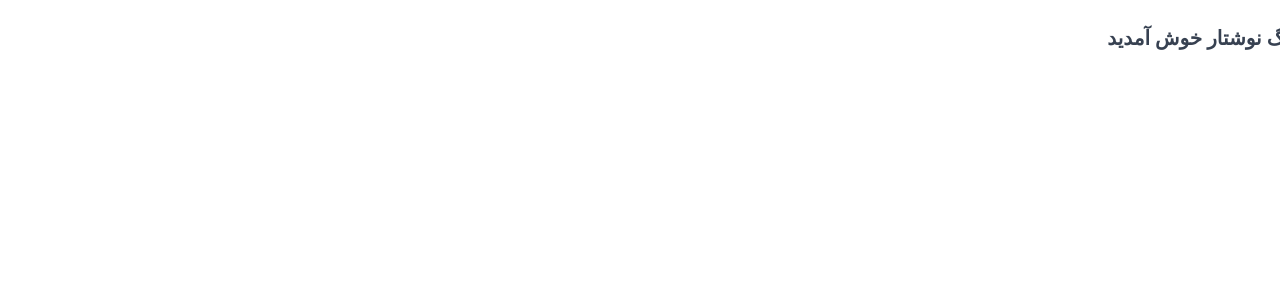
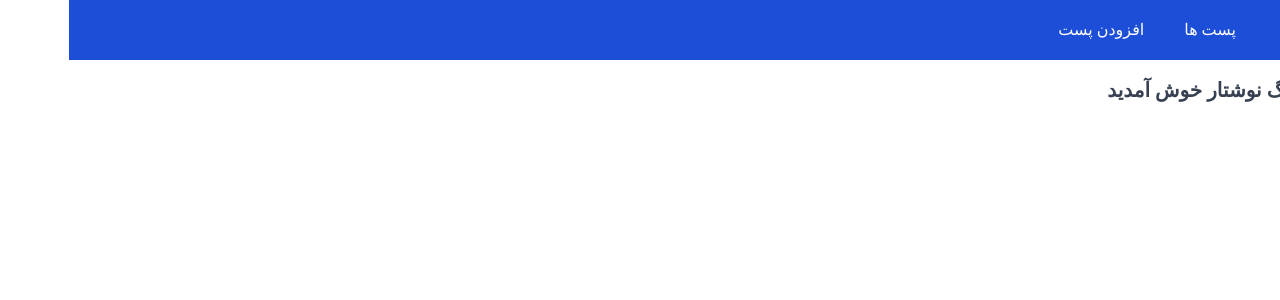
Before and after one commit to s8990/Neveshtar-Blog-App, a Next.js app: page / in a window 1280 px wide. Shown: the top 300 px of the page. Built offline with nearby package versions, Linux system fonts and the light colour scheme.

Commit message:
style: add container to tailwind config and use it in layout

```diff
--- a/src/components/DefaultLayout/Footer/index.tsx
+++ b/src/components/DefaultLayout/Footer/index.tsx
@@ -1,7 +1,7 @@
 export default function Footer({}) {
     return (
-        <>
+        <div className="container p-4">
             footer
-        </>
+        </div>
     )
 }
--- a/src/components/DefaultLayout/Header/index.tsx
+++ b/src/components/DefaultLayout/Header/index.tsx
@@ -1,7 +1,28 @@
+import Link from "next/link";
+
 export default function Header({}) {
     return (
-    <>
-        header
-    </>
+        <div className="bg-colorPrimary text-colorPrimaryForeground">
+            <div className="container flex flex-col sm:flex-row sm:items-center gap-4">
+                <div className="p-4">
+                    <Link href="#">
+                        <h6 className="font-semibold text-lg">نوشتار</h6>
+                    </Link>
+                </div>
+
+                <ul className="sm:flex-1 flex flex-col sm:flex-row sm:items-center gap-2">
+                    <li className="p-4 hover:bg-colorPrimaryDarker">
+                        <Link href="#">
+                            <p>پست ها</p>
+                        </Link>
+                    </li>
+                    <li className="p-4 hover:bg-colorPrimaryDarker">
+                        <Link href="#">
+                            <p>افزودن پست</p>
+                        </Link>
+                    </li>
+                </ul>
+            </div>
+        </div>
     )
 }
--- a/src/components/DefaultLayout/index.tsx
+++ b/src/components/DefaultLayout/index.tsx
@@ -9,7 +9,7 @@ export default function DefaultLayout({ children }: PropsType) {
     return (
         <>
             <Header />
-            <main>{children}</main>
+            <main className="container p-4">{children}</main>
             <Footer />
         </>
     )
--- a/tailwind.config.ts
+++ b/tailwind.config.ts
@@ -7,6 +7,12 @@ export default {
     "./src/components/**/*.{js,ts,jsx,tsx,mdx}",
   ],
   theme: {
+    container: {
+      center: true,
+      screens: {
+        "2xl": "1400px",
+      },
+    },
     extend: {
       fontFamily: {
         sans: ["vazir", ...fontFamily.sans]
```
